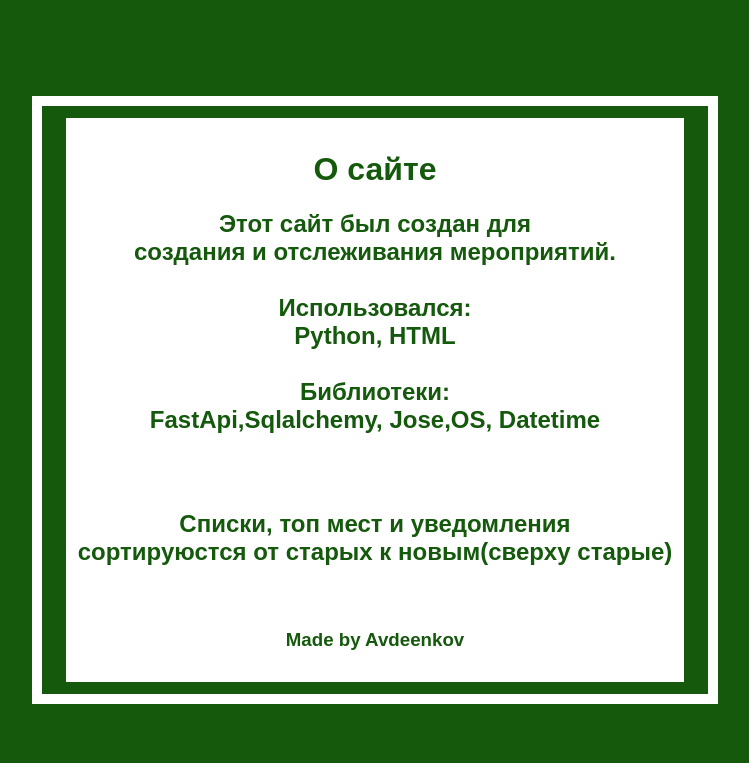
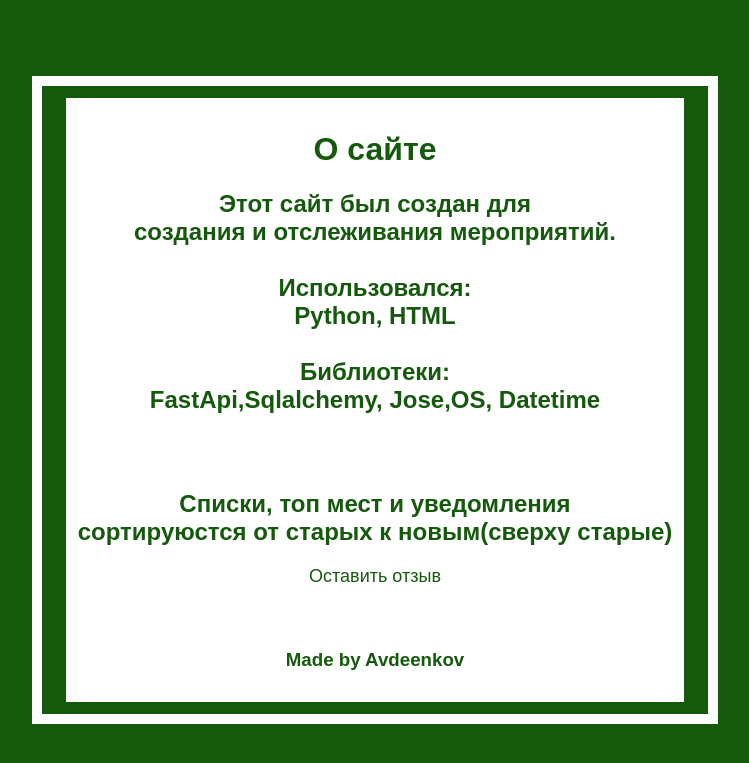
Before and after one commit to RobertAvdeenkov/Meetly, a Python web app: template templates/info.html in a window 1280 px wide. Shown: the top 763 px of the page, without its empty margins (265-1014 px from the left). Run offline with Jinja, Linux system fonts and the light colour scheme; the template is opened without the code that fills it, so the values that code supplies are empty.

Commit message:
Добавил ссылку на отзывы

```diff
--- a/templates/info.html
+++ b/templates/info.html
@@ -56,11 +56,19 @@
         h3{
             color: #15590d;
         }
+
+        a{
+        color: #15590d;
+        font-size: large;
+        font-family: Arial, Helvetica, sans-serif;
+        text-decoration: none;
+        }
     </style>
     <div class="frame">
         <div class="container">
             <h1>О сайте</h1>
             <h2>Этот сайт был создан для<br>создания и отслеживания мероприятий.<br><br>Использовался:<br>Python, HTML<br><br>Библиотеки:<br>FastApi,Sqlalchemy, Jose,OS, Datetime</h2><br><br><h2>Списки, топ мест и уведомления<br>сортируюстся от старых к новым(сверху старые)</h2>
+            <a href="https://otzovik.com/reviews/meetly-planirovschik_meropriyatiy/">Оставить отзыв</a>
             <h3><br><br>Made by Avdeenkov</h3>
         </div>
     </div>
```
